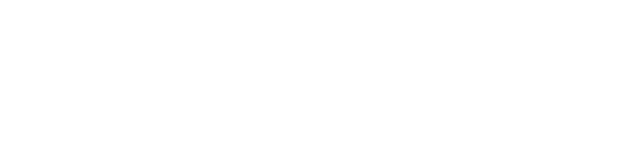
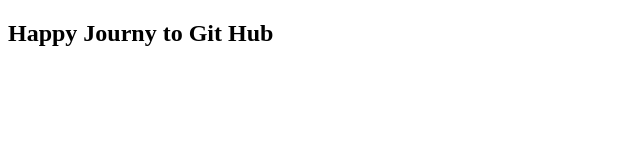
Before and after one commit to jkraki/File-send-to-new-repo, a plain HTML site: page index.html in a window 1280 px wide. Shown: the whole page, without its empty margins (0-640 px from the left). Drawn offline with Linux system fonts and the light colour scheme.

Commit message:
text send to github

```diff
--- a/index.html
+++ b/index.html
@@ -7,6 +7,6 @@
     <title>Git Hub</title>
 </head>
 <body>
-
+    <h2>Happy Journy to Git Hub</h2>
 </body>
 </html>
```
